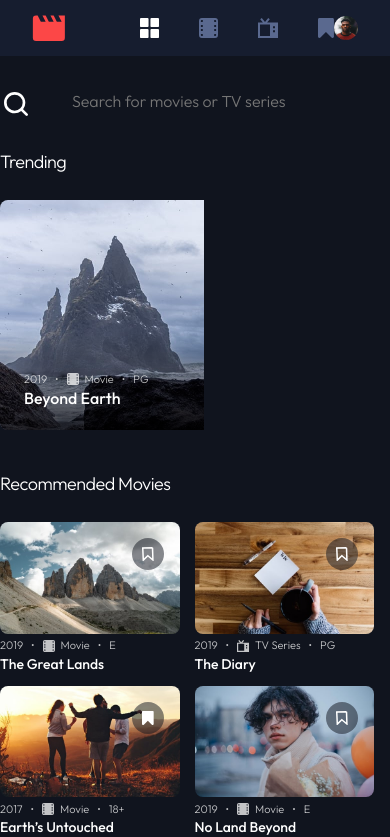
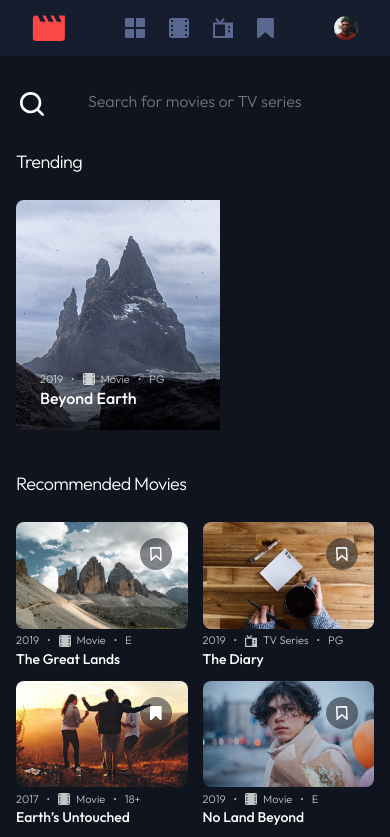
Before and after one commit to clamz35/fm-entertainment-web-app, a Vue app: page / in a window 390 px wide. Shown: the top 837 px of the page. Built offline with nearby package versions, Linux system fonts and the light colour scheme.

Commit message:
feat: adjust some responsive

```diff
--- a/src/App.vue
+++ b/src/App.vue
@@ -21,12 +21,13 @@ useMediaStore().loadMovies();
 
 .app {
 	display: grid;
-	grid-template-columns: 16.4rem 1fr;
+	grid-template-columns: 12.8rem 1fr;
 	grid-template-rows: 1fr;
 	padding-block: 3.2rem;
 	&__main {
 		height: 100%;
 		padding-block: 3.2rem;
+		padding-left: 3.6rem;
 	}
 }
 
@@ -37,6 +38,15 @@ useMediaStore().loadMovies();
 		padding-block: 0;
 		&__main {
 			padding-block: 3.2rem;
+			padding-left: 2.5rem;
+		}
+	}
+}
+
+@media (max-width: 520px) {
+	.app {
+		&__main {
+			padding-left: 1.6rem;
 		}
 	}
 }
--- a/src/layout/HeaderLayout.vue
+++ b/src/layout/HeaderLayout.vue
@@ -67,11 +67,14 @@ import HeaderNav from "@/layout/HeaderNav.vue";
 		border-radius: 0;
 		&__logo {
 			margin-bottom: unset;
-			margin-right: 7.5rem;
 		}
 
 		&__avatar {
 			width: 3.2rem;
+		}
+
+		&__nav {
+			flex: unset;
 		}
 	}
 }
--- a/src/layout/HeaderNav.vue
+++ b/src/layout/HeaderNav.vue
@@ -31,10 +31,12 @@ import MenuIcon from "@/components/MenuIcon.vue";
 
 <style scoped lang="scss">
 .header-nav {
+	--nav--gap: 4rem;
+	--nav-direction: column;
 	&__menu {
 		display: flex;
-		flex-direction: column;
-		gap: 4rem;
+		flex-direction: var(--nav-direction);
+		gap: var(--nav--gap);
 		list-style-type: none;
 		margin: 0;
 		padding: 0;
@@ -42,17 +44,13 @@ import MenuIcon from "@/components/MenuIcon.vue";
 }
 @media (max-width: 768px) {
 	.header-nav {
-		&__menu {
-			flex-direction: row;
-		}
+		--nav-direction: row;
+	}
+}
+
+@media (max-width: 520px) {
+	.header-nav {
+		--nav--gap: 2.4rem;
 	}
 }
 </style>
-
-<style lang="scss">
-.header-nav__menu {
-	.router-link-active img {
-		filter: brightness(0) invert(1);
-	}
-}
-</style>
```
